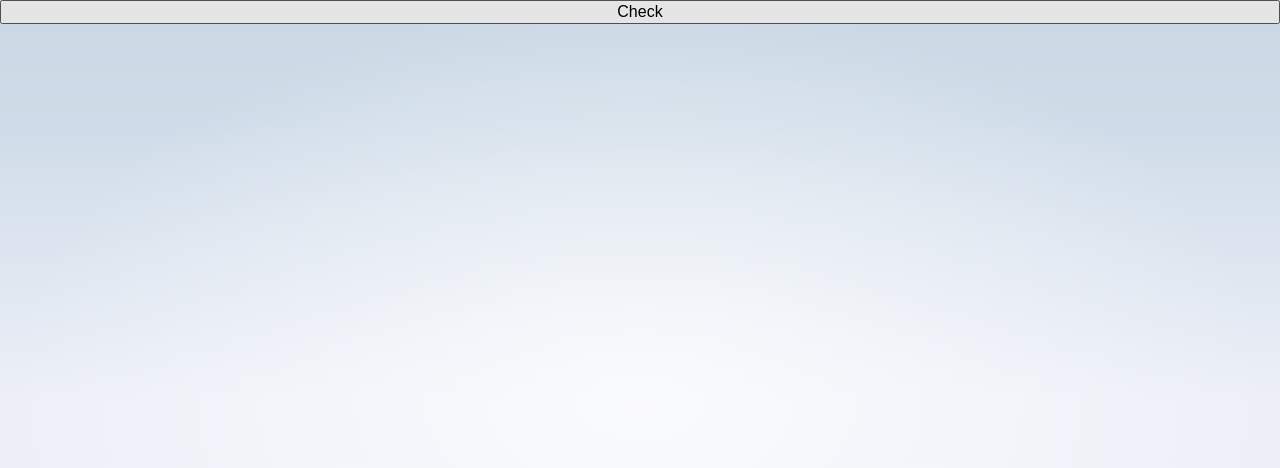
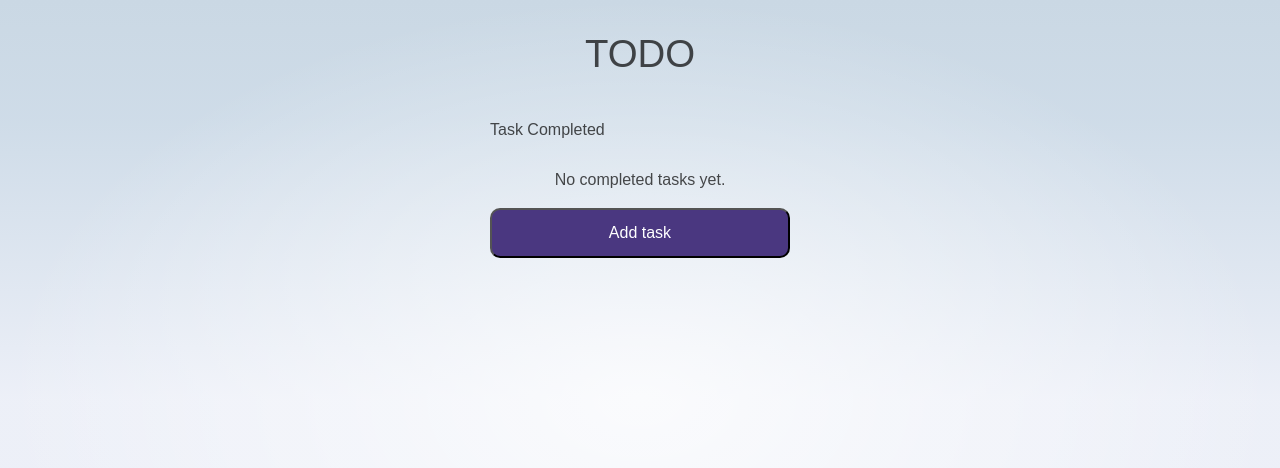
Before and after one commit to Xeless/Workshop-Svelte, a SvelteKit app in the folder my-svelte-app/: page / in a window 1280 px wide. Shown: the top 468 px of the page. Built offline with nearby package versions, Linux system fonts and the light colour scheme.

Commit message:
add my component for display all tasks and update completion

```diff
--- a/my-svelte-app/src/routes/+page.svelte
+++ b/my-svelte-app/src/routes/+page.svelte
@@ -8,7 +8,6 @@ console.log(modalIsActived);
 function actived() {
     modalIsActived === false ? modalIsActived = true : modalIsActived = false;
     console.log(modalIsActived);
-
 
 }
 
@@ -22,6 +21,7 @@ function actived() {
 {/if}
 
 
+
 <style lang="scss">
 
 </style>
--- a/my-svelte-app/src/routes/Modal.svelte
+++ b/my-svelte-app/src/routes/Modal.svelte
@@ -266,6 +266,11 @@
 					background-color: #4A3780;
 					color: white;
 					border-radius: 60px;
+					cursor: pointer;
+        			transition: 0.3s ease-out;
+					&:hover {
+						background-color: #654da9;
+					}
 				}
 
 				.categorys {
--- a/my-svelte-app/src/routes/Test.svelte
+++ b/my-svelte-app/src/routes/Test.svelte
@@ -1,13 +1,166 @@
 <script>
-	export let actived;
+    export let actived;
 
-function close() {
-    if (typeof actived === 'function') {
-        actived();
+    // Fonction pour fermer/modifier l'état de modal
+    function close() {
+        if (typeof actived === 'function') {
+            actived();
+        }
     }
-}
 
+    let tasks = [];
+
+    // Charger les tâches depuis localStorage
+    if (typeof window !== 'undefined') {
+        tasks = JSON.parse(localStorage.getItem('task')) || [];
+        console.log(tasks);
+    }
+
+    function daysBetweenDates(date) {
+        const d1 = new Date();
+        const d2 = new Date(date);
+        const diffTime = d2 - d1;
+        const diffDays = Math.ceil(diffTime / (1000 * 60 * 60 * 24));
+        return diffDays;
+    }
+
+    function markAsCompleted(index) {
+        tasks = tasks.map((task, i) =>
+            i === index ? { ...task, completed: !task.completed } : task
+        );
+        localStorage.setItem('task', JSON.stringify(tasks));
+    }
+
+    $: completedTasks = tasks.filter(task => task.completed);
 </script>
 
-<button on:click={close}>Check</button>
-<style scoped></style>
+<section class="todo">
+    <div class="header">
+        <h1>TODO</h1>
+    </div>
+    <div class="tasks">
+        {#each tasks as task, index}
+        {#if !task.completed}
+        <article class="task">
+            <div class="content">
+                <h3><img src={task.category.icon} alt={task.name}> { task.name }</h3>
+                <input type="checkbox" checked={task.completed} on:change={() => markAsCompleted(index)}>
+            </div>
+
+            <div class="time">
+                {#if daysBetweenDates(task.date) < 0}
+                    <p style="color: red">Expired</p>
+                {/if}
+
+                {#if daysBetweenDates(task.date) === 1}
+                    <p style="color: tomato">{daysBetweenDates(task.date)} day remaining</p>
+                {/if}
+
+                {#if daysBetweenDates(task.date) > 1 && daysBetweenDates(task.date) < 4}
+                    <p style="color: orange">{daysBetweenDates(task.date)} days remaining</p>
+                {/if}
+
+                {#if daysBetweenDates(task.date) >= 4}
+                    <p style="color: lightgreen">{daysBetweenDates(task.date)} days remaining</p>
+                {/if}
+            </div>
+        </article>
+        {/if}
+    {/each}
+    </div>
+    <div class="tasks-not-completed">
+        <h2>Task Completed</h2>
+        {#if completedTasks.length > 0}
+            {#each completedTasks as task, index}
+            <article class="task">
+                <div class="content">
+                    <h3 class="completed">
+                        <img src={task.category.icon} alt={task.name}> { task.name }
+                    </h3>
+                    <input type="checkbox" checked={task.completed} on:change={() => markAsCompleted(tasks.findIndex(t => t === task))}>
+                </div>
+                <div class="time">
+                    <p style="color: lightgreen">Completed</p>
+                </div>
+            </article>
+            {/each}
+        {:else}
+            <p>No completed tasks yet.</p>
+        {/if}
+    </div>
+
+    <button class="add-task" on:click={close}>Add task</button>
+</section>
+
+<style lang="scss" scoped>
+    section {
+        width: 100%;
+        display: flex;
+        flex-direction: column;
+        justify-content: center;
+        align-items: center;
+    }
+
+    .tasks {
+        width: 100%;
+        display: flex;
+        flex-direction: column;
+        justify-content: center;
+        align-items: center;
+    }
+    .tasks-not-completed {
+        width: 100%;
+        display: flex;
+        flex-direction: column;
+        justify-content: center;
+        align-items: center;
+        h2 {
+            width: 300px;
+        }
+    }
+    .task {
+        padding: 15px;
+        width: 300px;
+        background-color: rgb(227, 227, 227);
+        margin-bottom: 20px;
+        border-radius: 10px;
+        display: flex;
+        flex-direction: column;
+        justify-content: center;
+        min-height: 80px;
+        max-height: 80px;
+        .content {
+            max-height: 50%;
+            display: flex;
+            flex-direction: row;
+            justify-content: space-between;
+            align-items: center;
+            img {
+                position: relative;
+                top: 5px;
+            }
+        }
+        .time {
+            position: relative;
+            bottom: 5px;
+            width: 100%;
+            text-align: end;
+        }
+        .completed {
+            text-decoration-line: line-through;
+        }
+    }
+
+    .add-task {
+        width: 300px;
+        height: 50px;
+        border-radius: 10px;
+        background-color: #4A3780;
+        color: white;
+        cursor: pointer;
+        transition: 0.3s ease-out;
+        &:hover {
+            background-color: #654da9;
+        }
+    }
+</style>
```
